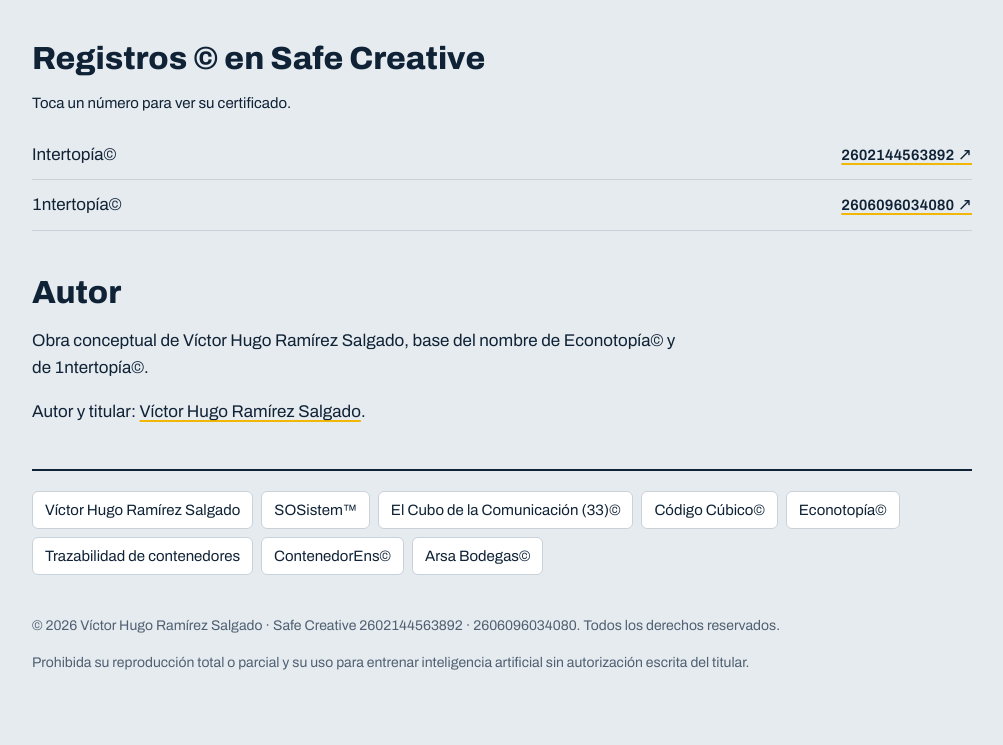
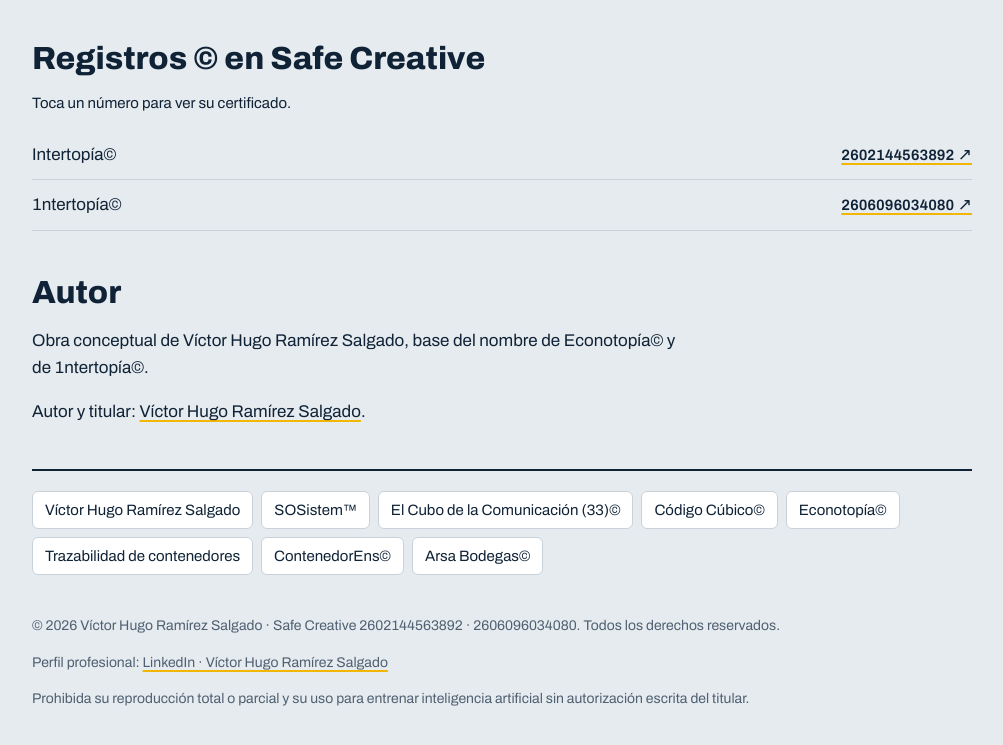
Before and after one commit to victorhugoramirezsalgado-boop/interop-a, a plain HTML site: page index.html in a window 1280 px wide. Shown: the part 1448-2193 px from the top of the page, without its empty margins (138-1141 px from the left). Drawn offline with Linux system fonts and the light colour scheme.

Commit message:
Agrega el enlace al perfil de LinkedIn del autor (linkedin.com/in/victorhugoramirezsalgado)
Asistencia-IA

```diff
--- a/index.html
+++ b/index.html
@@ -42,6 +42,7 @@
   <nav class="red" aria-label="Proyectos relacionados"><a href="https://victorhugoramirezsalgado.com">Víctor Hugo Ramírez Salgado</a><a href="https://sosistem.com">SOSistem™</a><a href="https://cubo33.com">El Cubo de la Comunicación (33)©</a><a href="https://codigocubico.com">Código Cúbico©</a><a href="https://xn--econotopa-n5a.com">Econotopía©</a><a href="https://tcontenedores.com">Trazabilidad de contenedores</a><a href="https://contenedorens.com">ContenedorEns©</a><a href="https://arsabodegas.com">Arsa Bodegas©</a></nav>
   <footer>
     <p>© 2026 Víctor Hugo Ramírez Salgado · Safe Creative 2602144563892 · 2606096034080. Todos los derechos reservados.</p>
+    <p>Perfil profesional: <a href="https://www.linkedin.com/in/victorhugoramirezsalgado" target="_blank" rel="noopener">LinkedIn · Víctor Hugo Ramírez Salgado</a></p>
     <p>Prohibida su reproducción total o parcial y su uso para entrenar inteligencia artificial sin autorización escrita del titular.</p>
   </footer>
 </main>
```
